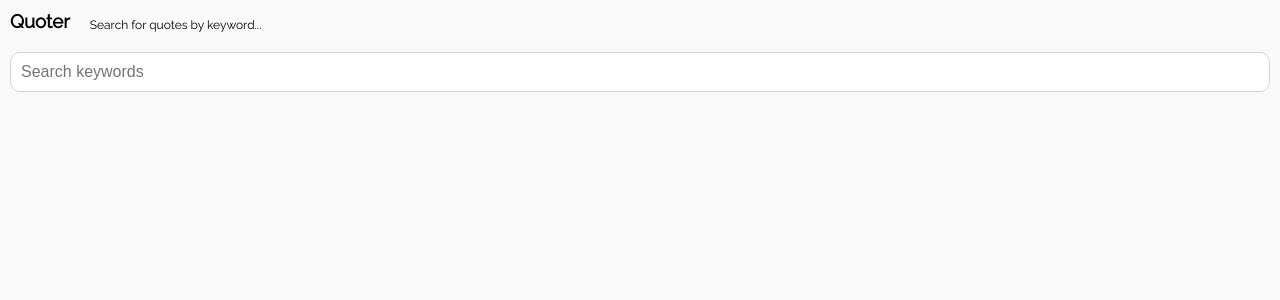
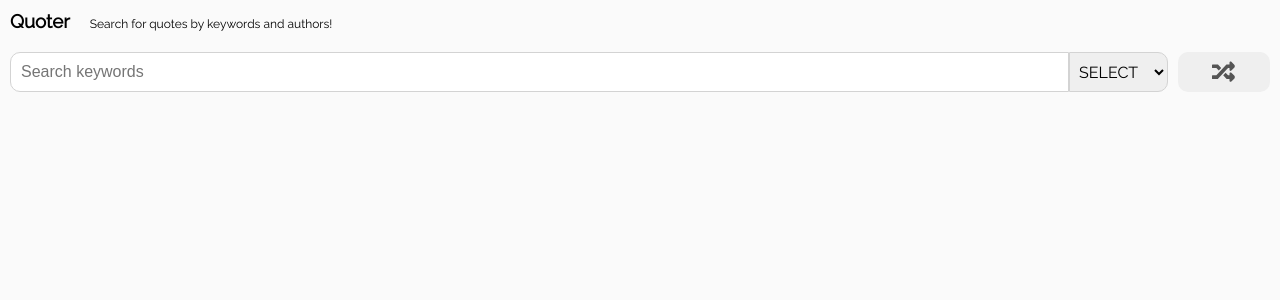
Before and after one commit to mike-uffelman/quoter-react, a React (Create React App) app: page / in a window 1280 px wide. Shown: the top 300 px of the page. Built offline with nearby package versions, Linux system fonts and the light colour scheme.

Commit message:
updated search - added query type for authors, tags and a random quote button

```diff
--- a/package.json
+++ b/package.json
@@ -9,6 +9,7 @@
     "axios": "^0.27.2",
     "react": "^18.2.0",
     "react-dom": "^18.2.0",
+    "react-icons": "^4.4.0",
     "react-scripts": "5.0.1",
     "web-vitals": "^2.1.4"
   },
--- a/src/components/App.css
+++ b/src/components/App.css
@@ -40,7 +40,7 @@
     position: relative;
     /* top: 275px; */
     display: flex;
-    flex: 2 1;
+    flex: 1;
     /* justify-content: flex-start; */
     overflow: scroll;
     transition: all ease 400ms;
@@ -50,7 +50,10 @@
 }
 
 @media screen and (min-width: 500px) {
-
+    .application__fixed {
+        flex: 2 1;
+    }
     .application__list {
+        flex: 1 0;
     }
 }
--- a/src/components/App.js
+++ b/src/components/App.js
@@ -8,52 +8,63 @@ import HeadingNav from './HeadingNav';
 
 
 class App extends React.Component {
-
     state = { quotes: [], history: [] };
 
-    onFormSubmit = async term => {
-        console.log('before lookup: ', term)
-        const response = await quoter.get('/quotes', {
-            params: {
-                tags: term
+    axiosParams({term, queryType}) {
+        if(queryType === 'tag') {
+            return {
+                params: {
+                    tags: term
+                }
             }
-        });
-        console.log(term);
-        console.log(response.data.results);
+        }
 
+        if(queryType === 'author') {
+            return {
+                params: {
+                    author: term
+                }
+            }
+        }
+    }
 
-        console.log('onFormSubmit - return term: ', response.data)
+    // fix build fetch, can use just one response object, the params are whats chanign not the endpoint string
+    buildFetch = async (params) => {
+        const response = await quoter.get('/quotes', await this.axiosParams(params));
+        return response;
+    }
+
+    onFormSubmit = async (state) => {
+        const response = await this.buildFetch(state);
 
         this.setState({
-            displayQuote: [],
+            displayQuote: response.data.results[0],
             quotes: response.data.results
         })
     }
 
+    onRandBtn = async () => {
+        const response = await quoter.get('/random', {})
+
+        this.setState({
+            displayQuote: response.data
+        })
+    }
+
     onQuoteSelect = (quote) => {
-        console.log('selecting this quote to display', quote)
-
         this.setState({ displayQuote: quote })
     }
 
-    componentDidMount() {
-        console.log(this.state);
-    }
-
-    // want to update state.history with prior searches on each update
-    componentDidUpdate() {
-        const prevHistory = this.state.quotes;
-        console.log('previous history: ', prevHistory)
-        console.log(this.state.displayQuote);
-        // this.setState({ history: this.state.quotes})
-    }
+    // componentDidUpdate() {
+    //     console.log(this.state.displayQuote);
+    // }
 
     render() {
         return (
             <div className='application'>
                 <div className='application__fixed'>
                     <HeadingNav />
-                    <SearchBar onFormSubmit={this.onFormSubmit}/>
+                    <SearchBar onRandBtn={this.onRandBtn} onFormSubmit={this.onFormSubmit}/>
                     <QuoteShowcase quote={this.state.displayQuote} />
                 </div>
                 <div className='application__list'>
--- a/src/components/HeadingNav.css
+++ b/src/components/HeadingNav.css
@@ -2,14 +2,15 @@ header {
     display: flex;
     align-items: flex-end;
     margin-bottom: 20px;
+    /* border: 1px solid blue; */
     /* background-color: rgb(250, 250, 250); */
 }
 
-header h3 {
-
-}
+/* header h3 {
+} */
 
 header p {
     font-size: 12px;
     margin-left: 20px;
+    padding-bottom: 1px;
 }
--- a/src/components/HeadingNav.js
+++ b/src/components/HeadingNav.js
@@ -6,7 +6,7 @@ const HeadingNav = () => {
     return (
         <header>
             <h3>Quoter</h3>
-            <p>Search for quotes by keyword...</p>
+            <p>Search for quotes by keywords and authors!</p>
         </header>
     )
 }
--- a/src/components/QuoteShowcase.css
+++ b/src/components/QuoteShowcase.css
@@ -1,14 +1,13 @@
 .showcase {
-    /* border: 1px solid magenta; */
-    /* width: 100%; */
-    /* height: 100%; */
     width: 100%;
+    height: 100%;
     min-height: 150px;
     margin: 10px 0 0 0;
     padding: 10px 25px;
     display: flex;
     flex-direction: column;
     justify-content: center;
+    /* flex: 1 1; */
     align-items: center;
     /* background-color: rgba(210, 237, 255, 0.401); */
     background-image: linear-gradient(51deg, rgba(39, 163, 171, 1.0) 9.6%, rgba(247, 196, 174, 0.7) 48.9%);
@@ -19,21 +18,54 @@
 
 }
 
+.showcase__quote--content {
+    display: flex;
+    flex-direction: column;
+}
+
 .showcase__description {
+    position: relative;
     margin: 10px 0;
     align-self: flex-start;
     font-size: 16px;
     line-height: 1.5;
+    padding-left: 10px;
+}
+
+/* .showcase__icons { */
+    /* margin: 10px 5px; */
+/* } */
+
+.showcase__icons svg {
+    fill: gray;
+    transform: scale(.5);
+}
+
+.showcase__icons--start {
+    position: absolute;
+    top: -5px;
+    left: -5px;
+
+    align-self: flex-start;
+}
+
+.showcase__icons--end {
+    position: absolute;
+    /* right: 0; */
+    bottom: 5px;
+    /* top: -10px; */
+    align-self: flex-end;
 }
 
 .showcase__author {
     align-self: flex-end;
     font-size: 12px;
+    padding-right: 10px;
 }
 
 @media screen and (min-width: 500px) {
     .showcase {
-        padding: 40px 100px;
+        padding: 40px 50px;
         min-height: 300px;
 
     }
@@ -45,4 +77,11 @@
     .showcase__author {
         font-size: 16px;
     }
+
+    .showcase__icons--start {
+        left: -10px;
+    }
+
+    .showcase__icons--end {
+    }
 }
--- a/src/components/SearchBar.css
+++ b/src/components/SearchBar.css
@@ -1,5 +1,6 @@
 .search {
     width: 100%;
+    display: flex;
     /* margin-top: 10px; */
     /* border: 1px solid blue; */
     /* border-radius: 10px; */
@@ -8,7 +9,14 @@
 .search__form {
     width: 100%;
     display: flex;
-    flex-direction: column;
+    /* flex-direction: row; */
+}
+
+.input__container {
+    width: 100%;
+    display: flex;
+    flex-direction: row;
+
 }
 
 .search__label {
@@ -19,6 +27,27 @@
     /* background-color: orange; */
 }
 
+.search__random {
+    display: flex;
+    justify-content: center;
+    align-items: center;
+    width: 50px;
+    cursor: pointer;
+    border-radius: 10px;
+    /* outline: none; */
+    border: none;
+    margin-left: 10px;
+}
+
+.search__random svg {
+    transform: scale(1.75);
+    fill: rgb(85, 85, 85);
+}
+
+.search__random svg:hover {
+    fill: orange;
+}
+
 .search__input {
     margin: 0;
     padding: 0;
@@ -26,13 +55,40 @@
     display: flex;
     /* background-color: orange; */
     border-radius: 10px;
+    border-top-right-radius: 0;
+    border-bottom-right-radius: 0;
+
     border: 1px solid lightgray;
     font-size: 16px;
     /* outline: none; */
     padding: 10px 10px;
 }
 
+.search__select {
+    border-radius: 10px;
+    border: 1px solid lightgray;
+    border-top-left-radius: 0;
+    border-bottom-left-radius: 0;
+    font-family: 'Raleway', sans-serif;
+    font-size: 12px;
+    padding: 5px;
+    transition: all ease 300ms;
+    font-weight: 400;
+    text-transform: uppercase;
+}
+
 .search__input:focus {
     /* background-color: rgb(217, 246, 255); */
     border: 1px solid gray;
 }
+
+@media screen and (min-width: 500px) {
+    .search__select {
+        font-size: 16px;
+        transition: all ease 300ms;
+
+    }
+    .search__random {
+        width: 100px;
+    }
+}
--- a/src/components/SearchBar.js
+++ b/src/components/SearchBar.js
@@ -1,18 +1,34 @@
 import './SearchBar.css';
+import { FaRandom } from 'react-icons/fa';
 import React from 'react';
 
 class SearchBar extends React.Component {
     // state = { term: '', category: '' };
-    state = { term: '' };
+    state = { term: '', queryType: '' };
 
 
     onInputChange = (e) => {
-        this.setState({ term: e.target.value })
+        this.setState({ term: e.target.value.toLowerCase() })
+    }
+
+    onTypeChange = (e) => {
+        this.setState({ queryType: e.target.value.toLowerCase() })
     }
 
     onFormSubmit = e => {
         e.preventDefault();
-        this.props.onFormSubmit(this.state.term);
+        if(this.state.term === '') return;
+        this.props.onFormSubmit(this.state);
+
+    }
+
+    onRandBtn = e => {
+        e.preventDefault();
+        this.props.onRandBtn();
+    }
+
+    componentDidUpdate() {
+        console.log(this.state)
     }
 
     // render function to return JSX
@@ -20,9 +36,17 @@ class SearchBar extends React.Component {
         return (
             <div className='search'>
                 <form className='search__form' onSubmit={this.onFormSubmit}>
-                        {/* <label className='search__label'>Search:</label> */}
+                    <div className='input__container'>
                         <input className='search__input' type='text' placeholder='Search keywords' value={this.state.term} onChange={this.onInputChange} />
+                        <select className='search__select' onChange={this.onTypeChange}>
+                            <option value="">Select</option>
+                            <option value="tag">Tag</option>
+                            <option value="author">Author</option>
+                        </select>
+                    </div>
+
                 </form>
+                <button onClick={this.onRandBtn} className='search__random btn'><FaRandom /></button>
             </div>
         )
     }
```
Also changed, not shown: src/components/QuoteShowcase.js (+25 -42 lines), public/images/shuffle_black_24dp.svg (added), 1 other file (tests, documents, lock files or other folders).
